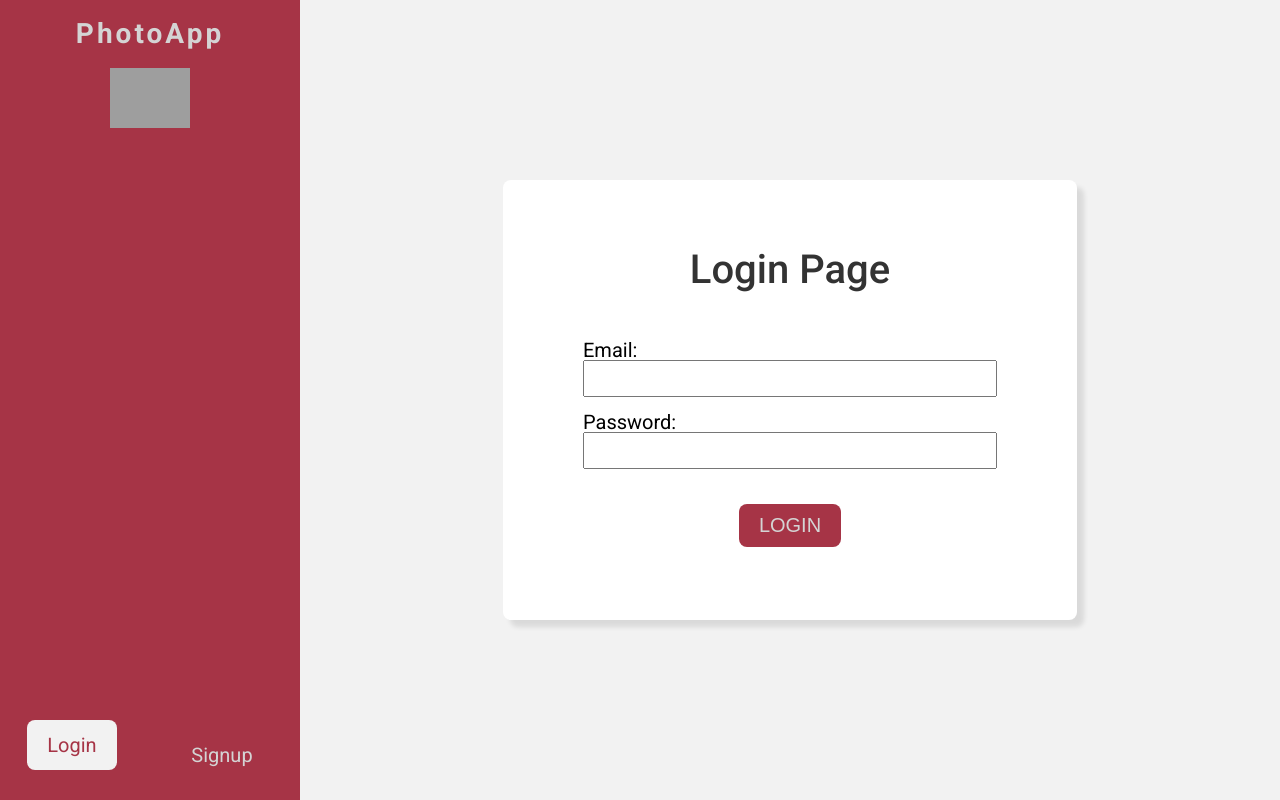
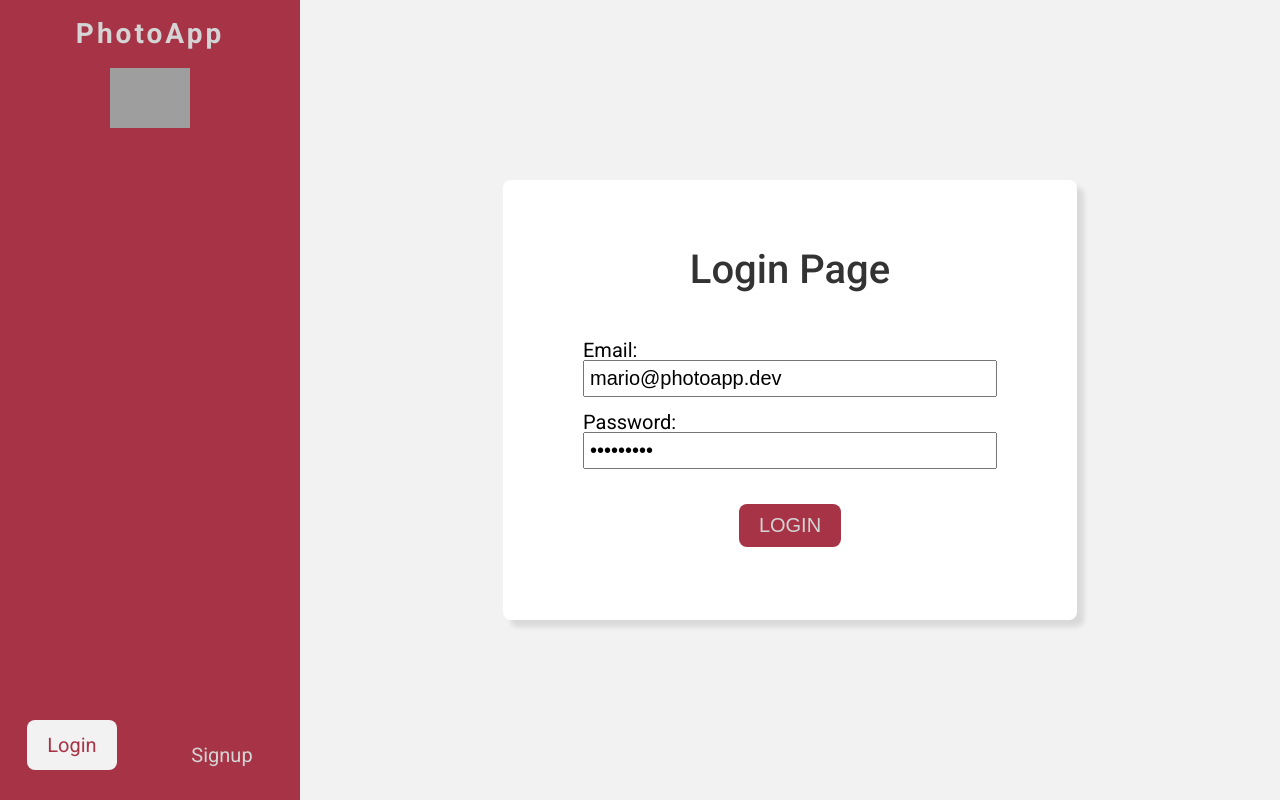
Before and after one commit to amargielewski/photoApp, a React (Create React App) app: page /login in a window 1280 px wide. Built offline with nearby package versions, Linux system fonts and the light colour scheme; no server answers; grey boxes are pictures that could not be loaded.

Commit message:
Add DefaultValue for Login inputs

```diff
--- a/src/components/photoComment/PhotoComment.js
+++ b/src/components/photoComment/PhotoComment.js
@@ -1,5 +1,5 @@
 import formatDistanceToNow from "date-fns/formatDistanceToNow";
-import { useEffect, useState } from "react";
+import { useEffect, useState, useRef } from "react";
 //components
 import Avatar from "../avatar/Avatar";
 //firebase
@@ -24,6 +24,14 @@ import {
 function PhotoComment({ id }) {
   const [data, setData] = useState(null);
   const { user } = useAuthContext();
+  const chatListRef = useRef(null);
+
+  useEffect(() => {
+    if (!chatListRef.current) return;
+    const element = chatListRef.current;
+
+    element.scrollTop = element.scrollHeight - element.clientHeight;
+  }, [data]);
 
   useEffect(() => {
     const controller = new AbortController();
@@ -44,7 +52,7 @@ function PhotoComment({ id }) {
   if (!data) return <div>{pageText.PhotoComments.commentMsg}</div>;
   return (
     <StyledWrapper>
-      <StyledCommentList>
+      <StyledCommentList ref={chatListRef}>
         {data.comments.map((com) => (
           <StyledSingleCommentContainer key={com.createdAt}>
             {user.uid === com.uid && (
--- a/src/pages/Login/Login.js
+++ b/src/pages/Login/Login.js
@@ -1,4 +1,3 @@
-import { useState } from "react";
 //text
 import { pageText } from "../../PageText/PageText";
 //hooks
@@ -17,6 +16,11 @@ import {
 
 import { useForm } from "react-hook-form";
 
+const defaultValues = {
+  password: "test12345",
+  email: "mario@photoapp.dev",
+};
+
 function Login() {
   const { login, isPending, error } = useLogin();
 
@@ -24,7 +28,7 @@ function Login() {
     register,
     handleSubmit,
     formState: { errors },
-  } = useForm();
+  } = useForm({});
 
   const onSubmit = async ({ email, password }) => {
     console.log(email, password);
@@ -40,7 +44,10 @@ function Login() {
           <StyledInputTitle>{pageText.Login.email}</StyledInputTitle>
           <StyledInput
             type="email"
-            {...register("email", { required: true })}
+            defaultValue={defaultValues.email}
+            {...register("email", {
+              required: true,
+            })}
           />
           {errors.email?.type === "required" && (
             <StyledError>{pageText.Login.emailRequired}</StyledError>
@@ -51,6 +58,7 @@ function Login() {
           <StyledInput
             type="password"
             autoComplete="off"
+            defaultValue={defaultValues.password}
             {...register("password", { required: true })}
           />
           {errors.password?.type === "required" && (
--- a/src/pages/PhotoDetails/PhotoDetails.js
+++ b/src/pages/PhotoDetails/PhotoDetails.js
@@ -85,6 +85,14 @@ function PhotoDetails() {
     setNewComment("");
   };
 
+  const commentSubmitOnEnter = (e) => {
+    if (e.target.value.trim().length > 0) {
+      if (e.key === "Enter" && e.shiftKey === false) {
+        return handleSubmit(e);
+      }
+    }
+  };
+
   return (
     <StyledWrapper>
       <StyledContainer>
@@ -132,7 +140,8 @@ function PhotoDetails() {
             <StyledTextarea
               value={newComment}
               onChange={(e) => setNewComment(e.target.value)}
-              req
+              required
+              onKeyPress={commentSubmitOnEnter}
             />
           </StyledFormLabel>
           <StyledButton> {pageText.PhotoDetails.addCom}</StyledButton>
--- a/src/pages/PhotoDetails/PhotoDetailsStyle.js
+++ b/src/pages/PhotoDetails/PhotoDetailsStyle.js
@@ -91,7 +91,9 @@ const StyledCommentContainer = styled.div`
     align-self: center;
   }
 `;
-const StyledFormTitle = styled.span``;
+const StyledFormTitle = styled.span`
+  margin-top: 10px;
+`;
 
 const StyledFormLabel = styled.label`
   display: flex;
```
